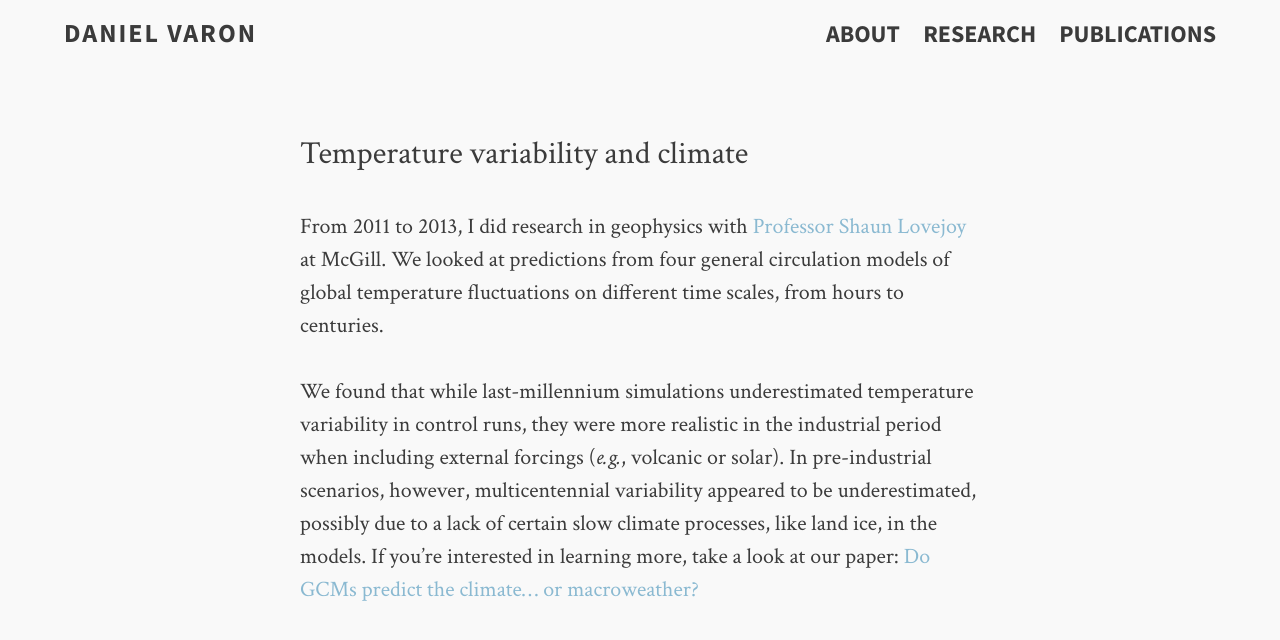
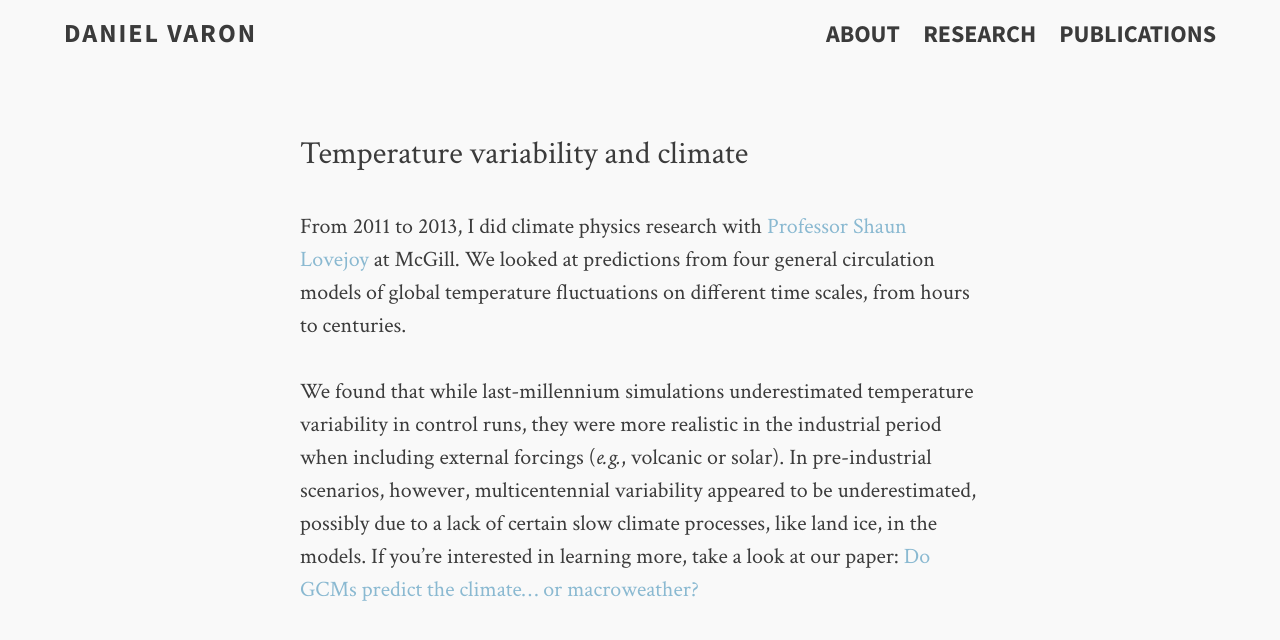
Before and after one commit to djvaron/djvaron.github.io, a Jekyll site: the page built from res_climate.md, in a window 1280 px wide. Shown: the top 640 px of the page. Built offline with Jekyll 4.4.1, drawn with Linux system fonts in a browser that asks for light colours.

Commit message:
minor edits to undergrad research pages

```diff
--- a/res_climate.md
+++ b/res_climate.md
@@ -6,7 +6,7 @@ description: "Temperature variability and climate"
 tags: [daniel varon, research, climate]
 ---
 
-From 2011 to 2013, I did research in geophysics with [Professor Shaun Lovejoy](http://www.physics.mcgill.ca/~gang/Lovejoy.htm) at McGill. We looked at predictions from four general circulation models of global temperature fluctuations on different time scales, from hours to centuries.
+From 2011 to 2013, I did climate physics research with [Professor Shaun Lovejoy](http://www.physics.mcgill.ca/~gang/Lovejoy.htm) at McGill. We looked at predictions from four general circulation models of global temperature fluctuations on different time scales, from hours to centuries.
 
 We found that while last-millennium simulations underestimated temperature variability in control runs, they were more realistic in the industrial period when including external forcings (<em>e.g.</em>, volcanic or solar). In pre-industrial scenarios, however, multicentennial variability appeared to be underestimated, possibly due to a lack of certain slow climate processes, like land ice, in the models. If you're interested in learning more, take a look at our paper: [Do GCMs predict the climate... or macroweather?](http://www.earth-syst-dynam.net/4/439/2013/esd-4-439-2013.html)
 
```
Also changed, not shown: res_astro.md (+1 -1 lines).
